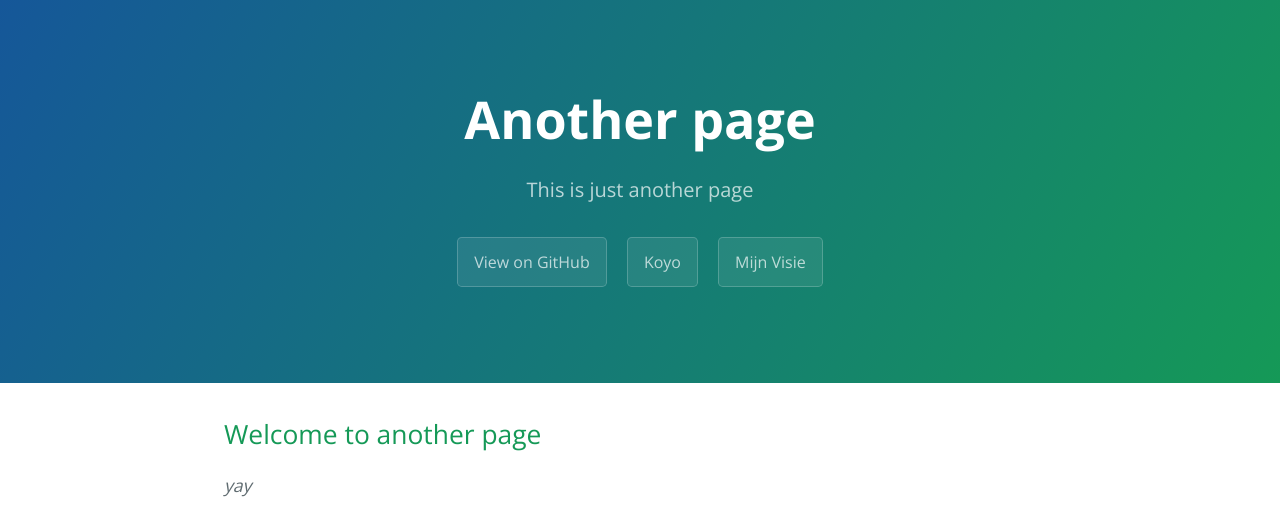
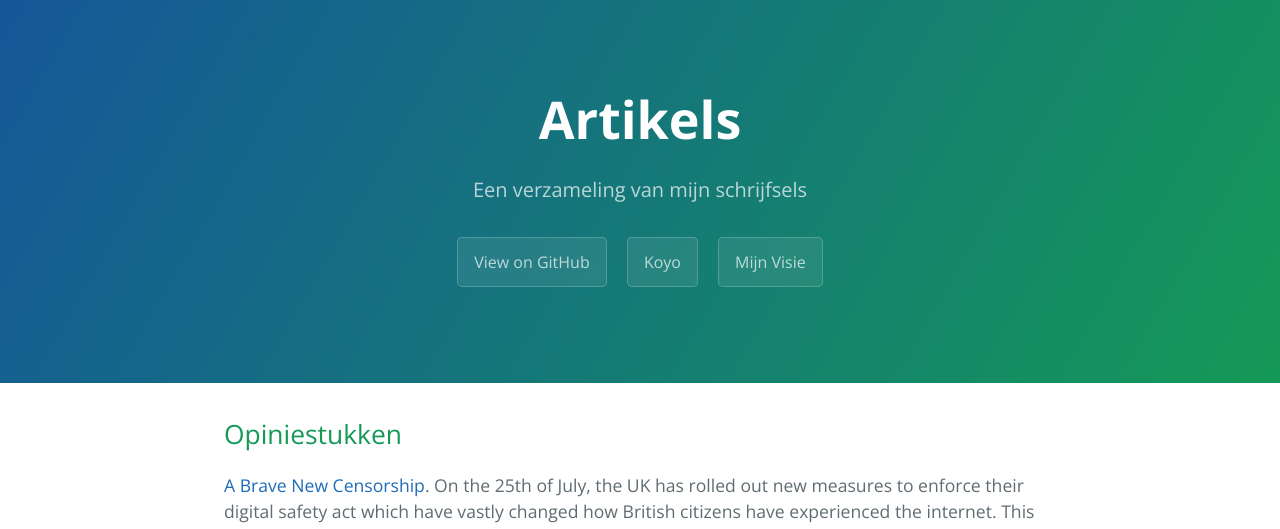
Before and after one commit to AricHaldan/wimdecock-github.io, a Jekyll site: the page built from another-page.md, in a window 1280 px wide. Shown: the top 529 px of the page. Built offline with Jekyll 4.4.1, drawn with Linux system fonts in a browser that asks for light colours; some of the changed text lies outside the part shown.

Commit message:
Update another-page.md

```diff
--- a/another-page.md
+++ b/another-page.md
@@ -1,15 +1,12 @@
 ---
 layout: default
-title: Another page
-description: This is just another page
+title: Artikels
+description: Een verzameling van mijn schrijfsels
 ---
 
-## Welcome to another page
+## Opiniestukken
 
-_yay_
-
-### Large image
-
-![Wedding](https://drive.google.com/drive/folders/1fH_M2XlgcBzXmI1ilpGdxd6SIx5XhZFR?dmr=1&ec=wgc-drive-hero-goto)
+[A Brave New Censorship](https://docs.google.com/document/d/1pYUpLMWhKAAfjCoaMDaAFruFjnvyplH1tWcwuCh7Mu8/edit?usp=sharing).
+On the 25th of July, the UK has rolled out new measures to enforce their digital safety act which have vastly changed how British citizens have experienced the internet. This law has had increasingly absurd consequences such as being unable to access Spotify without giving away your personal information and uploading your ID and face to prove that you’re an adult. It may even lead to Wikipedia being inaccessible to UK readers...
 
 [back](./)
```
